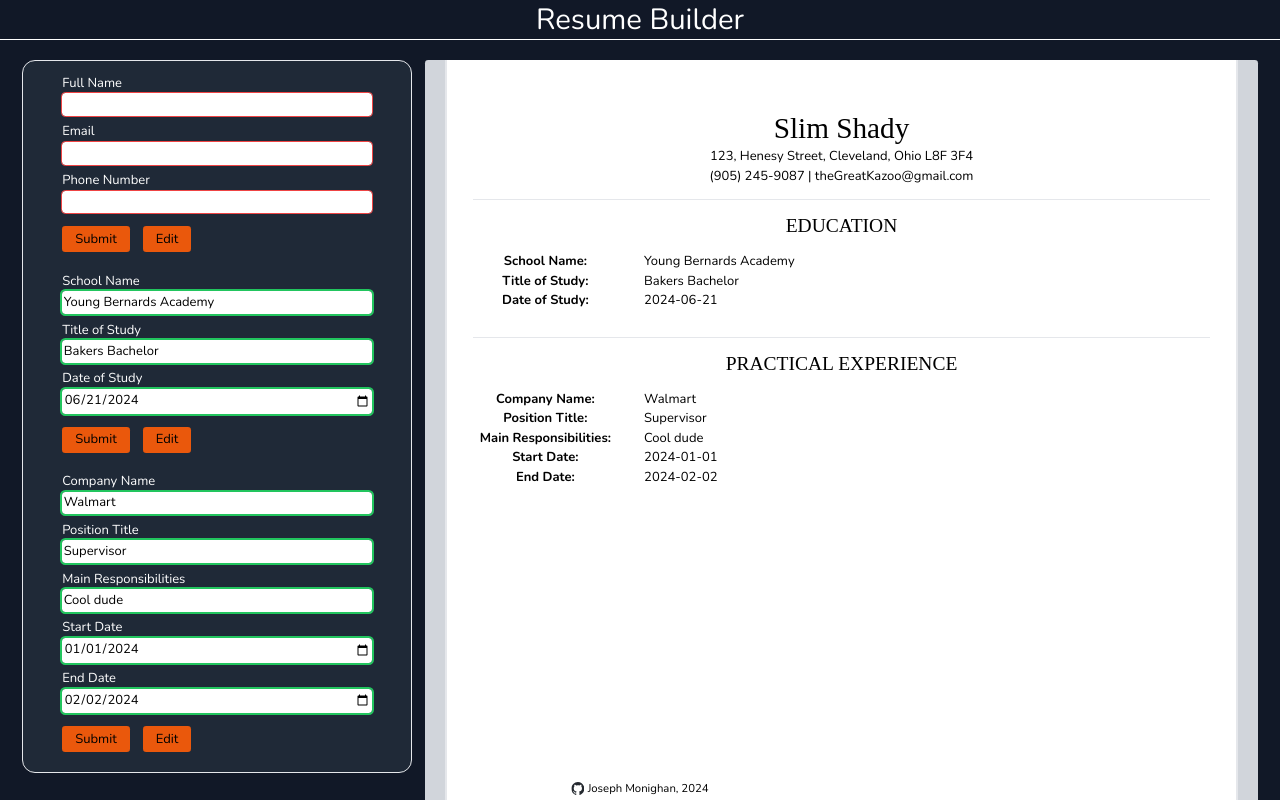
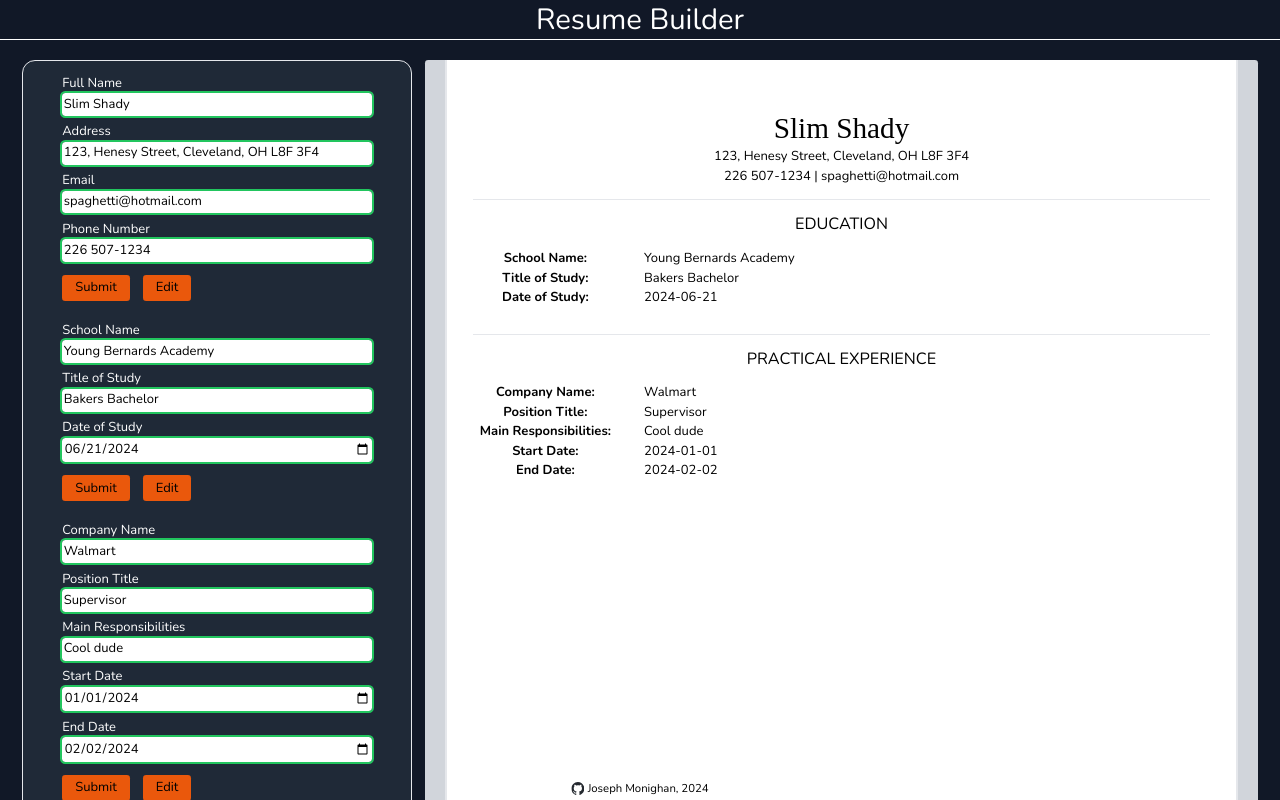
Before and after one commit to BlueVelocity/resume-generator, a React (Vite) app: page / in a window 1280 px wide. Shown: the top 800 px of the page. Built offline with nearby package versions, Linux system fonts and the light colour scheme.

Commit message:
General info at top changes with use input

```diff
--- a/src/App.jsx
+++ b/src/App.jsx
@@ -3,6 +3,22 @@ import UserInput from "./components/UserInput.jsx";
 import ResumeDisplay from "./components/ResumeDisplay.jsx";
 
 export default function App() {
+  const [genInfo, setGenInfo] = useState({
+    id: 1,
+    fullName: { data: "Slim Shady", type: "text" },
+    address: { data: "123, Henesy Street, Cleveland, OH L8F 3F4", type: "text" },
+    email: { data: "spaghetti@hotmail.com", type: "email" },
+    phoneNumber: { data: "226 507-1234", type: "tel" }
+  });
+
+  const handleGenChange = (e) => {
+    const { name, value } = e.target;
+    setGenInfo(prevState => ({
+      ...prevState,
+      [name]: { ...prevState[`${name}`], data: value },
+    }));
+  };
+
   const [edExperience, setEdExperience] = useState({
     id: 1,
     schoolName: { label: "School Name", data: "Young Bernards Academy", type: "text" },
@@ -38,12 +54,15 @@ export default function App() {
   return (
     <main className="flex-1 grid grid-cols-main grid-rows-main gap-4 max-w-screen-2xl mx-4">
       <UserInput
+        genInfo={genInfo}
+        handleGenChange={handleGenChange}
         edExperience={edExperience}
         handleEdChange={handleEdChange}
         pracExperience={pracExperience}
         handlePracChange={handlePracChange}
       />
       <ResumeDisplay
+        genInfo={genInfo}
         edExperience={edExperience}
         pracExperience={pracExperience}
       />
--- a/src/components/Resume.jsx
+++ b/src/components/Resume.jsx
@@ -1,16 +1,16 @@
 import ResumeSection from "./ResumeSection.jsx";
 
-export default function ({ edExperience, pracExperience }) {
+export default function ({ genInfo, edExperience, pracExperience }) {
   return (
     <div className="flex-1 flex flex-col justify-start text-center max-w-[210mm] min-w-[210mm] min-h-[266mm] bg-white text-black border-x-2">
       <p className="align-self-center text-4xl font-special text-bold pt-16">
-        Slim Shady
+        {genInfo.fullName.data}
       </p>
       <p className="align-self-center pt-1">
-        123, Henesy Street, Cleveland, Ohio L8F 3F4
+        {genInfo.address.data}
       </p>
       <p className="justify-self-end">
-        (905) 245-9087 | theGreatKazoo@gmail.com
+        {genInfo.phoneNumber.data} | {genInfo.email.data}
       </p>
       <hr className="my-4 mx-8" />
       <ResumeSection title="EDUCATION" content={edExperience} />
--- a/src/components/ResumeDisplay.jsx
+++ b/src/components/ResumeDisplay.jsx
@@ -1,9 +1,9 @@
 import Resume from "./Resume.jsx";
 
-export default function ResumeDisplay({ edExperience, pracExperience }) {
+export default function ResumeDisplay({ genInfo, edExperience, pracExperience }) {
   return (
     <div className="row-span-2 w-full min-h-full bg-[#d1d5db] px-6 rounded flex justify-center">
-      <Resume edExperience={edExperience} pracExperience={pracExperience} />
+      <Resume genInfo={genInfo} edExperience={edExperience} pracExperience={pracExperience} />
     </div>
   );
 }
--- a/src/components/ResumeSection.jsx
+++ b/src/components/ResumeSection.jsx
@@ -3,7 +3,7 @@ import { Fragment } from "react";
 export default function ({ title, content }) {
   return (
     <section className="grid-auto">
-      <p className="font-special text-2xl col-start-1 col-end-3">{title}</p>
+      <p className="text-xl col-start-1 col-end-3">{title}</p>
       <ul className="w-full my-4">
         <li key={content.id} className="w-full grid grid-cols-[25%_75%]">
           {Object.keys(content).map((key, index) => {
--- a/src/components/UserInput.jsx
+++ b/src/components/UserInput.jsx
@@ -1,10 +1,10 @@
 import FieldCollection from "./FieldCollection.jsx";
 import inputFieldsData from "../data/inputFieldsData.js";
 
-export default function UserInput({ edExperience, handleEdChange, pracExperience, handlePracChange }) {
+export default function UserInput({ genInfo, handleGenChange, edExperience, handleEdChange, pracExperience, handlePracChange }) {
   return (
     <div className="sticky top-6 flex-1 w-full bg-secondary border border-solid rounded-2xl">
-      <FieldCollection fields={inputFieldsData.general} />
+      <FieldCollection fields={inputFieldsData.general} inputData={genInfo} handleChange={handleGenChange} />
       <FieldCollection fields={inputFieldsData.edExperience} inputData={edExperience} handleChange={handleEdChange} />
       <FieldCollection fields={inputFieldsData.pracExperience} inputData={pracExperience} handleChange={handlePracChange} />
     </div>
--- a/src/data/inputFieldsData.js
+++ b/src/data/inputFieldsData.js
@@ -6,9 +6,10 @@ export default {
       type: "text",
       pattern: "^[^\\s]+(\\s+[^\\s]+)+$",
     },
-    { id: 2, label: "Email", type: "email" },
+    { id: 2, label: "Address", type: "text" },
+    { id: 3, label: "Email", type: "email" },
     {
-      id: 3,
+      id: 4,
       label: "Phone Number",
       type: "tel",
     },
```
